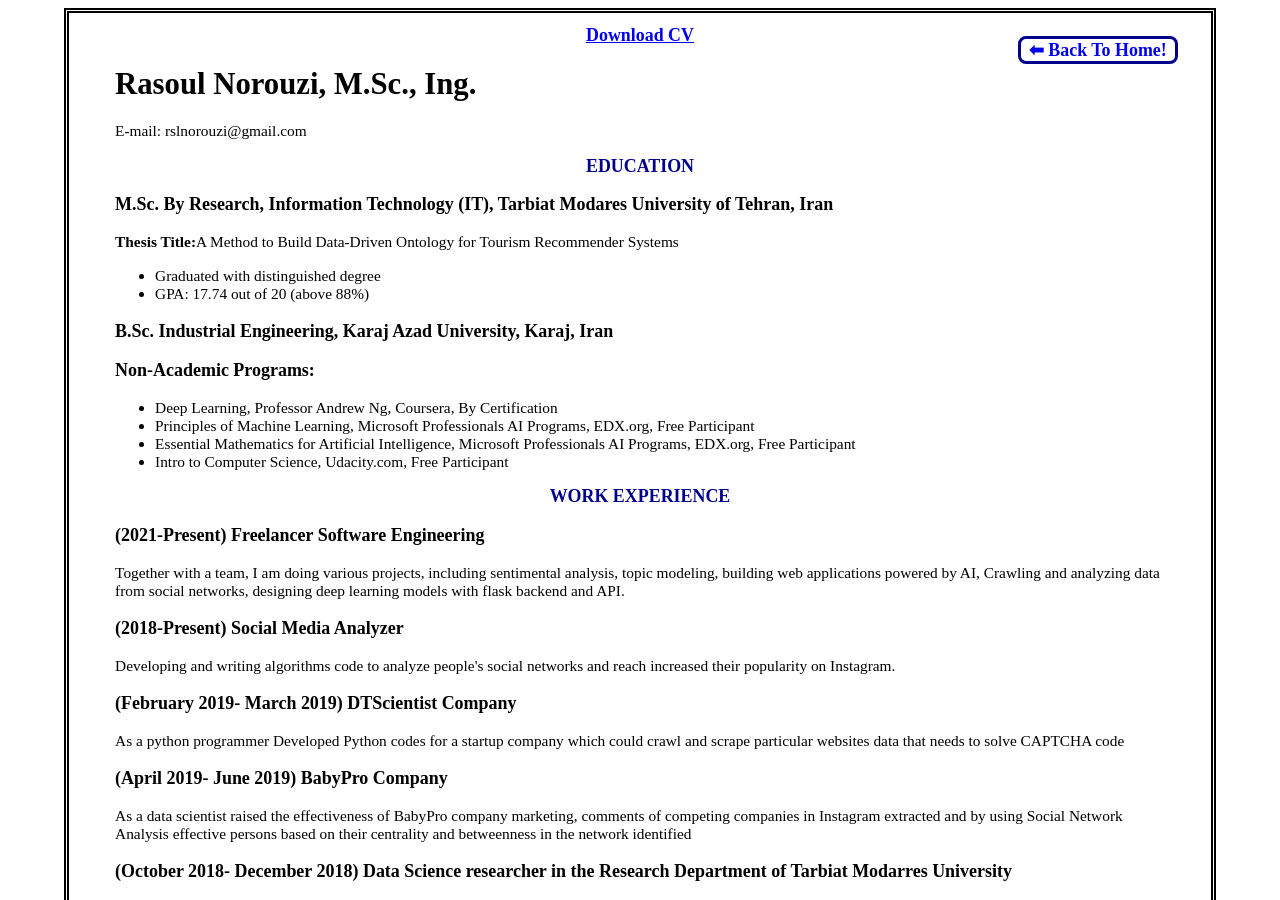
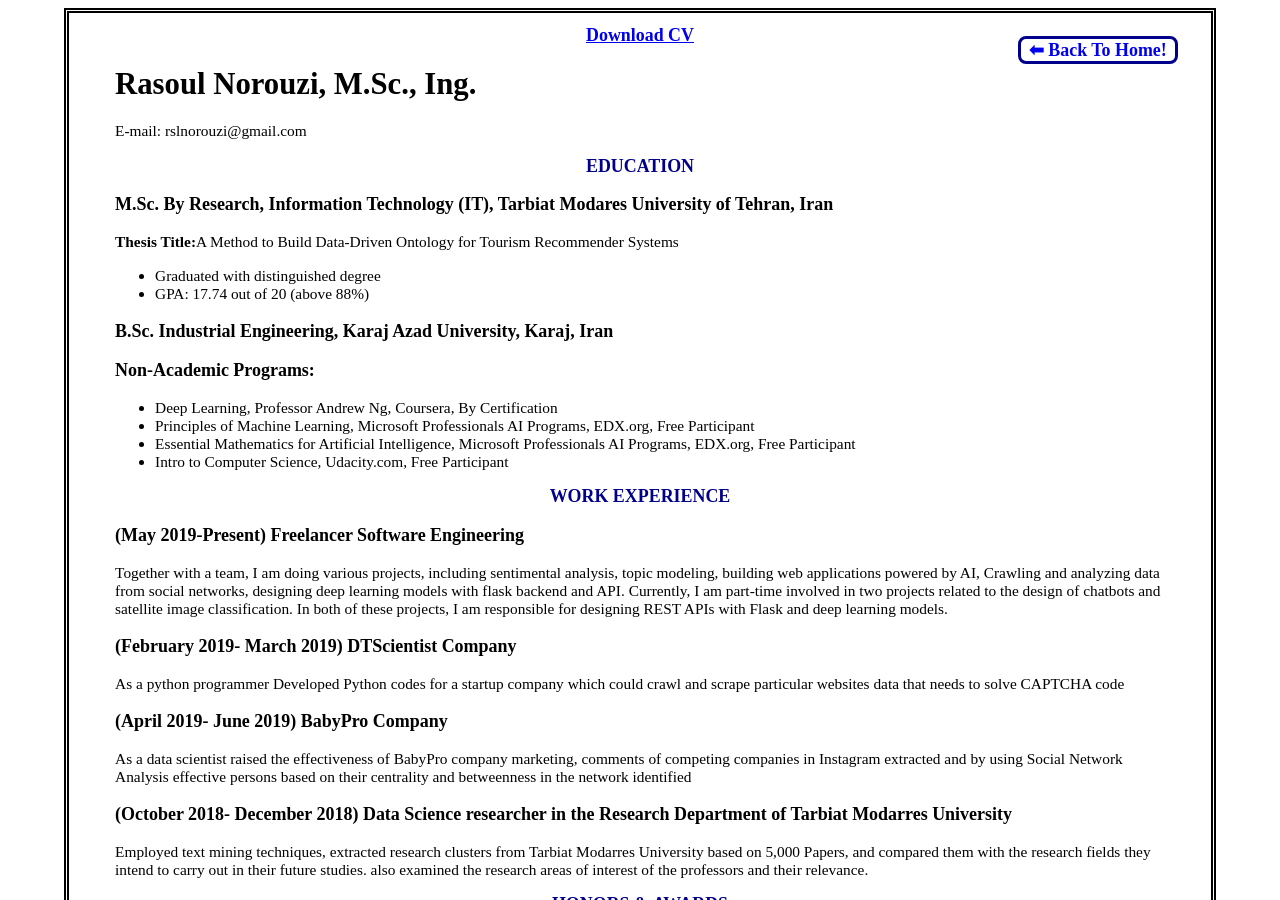
Before and after one commit to rasoulnorouzi/rasoulnorouzi.github.io, a Jekyll site: the page cv.html, which Jekyll copies as it is, in a window 1280 px wide and 900 px high. Built offline with Jekyll 4.4.1, drawn with Linux system fonts in a browser that asks for light colours.

Commit message:
Update cv.html

```diff
--- a/cv.html
+++ b/cv.html
@@ -69,10 +69,8 @@
     <!-- Work Experience -->
 
     <h2 class="title"> WORK EXPERIENCE </h2>
-    <h3>(2021-Present) Freelancer Software Engineering</h3>
-    <p>Together with a team, I am doing various projects, including sentimental analysis, topic modeling, building web applications powered by AI, Crawling and analyzing data from social networks, designing deep learning models with flask backend and API.</p>
-    <h3>(2018-Present) Social Media Analyzer</h3>
-    <p>Developing and writing algorithms code to analyze people's social networks and reach increased their popularity on Instagram.</p>
+    <h3>(May 2019-Present) Freelancer Software Engineering</h3>
+    <p>Together with a team, I am doing various projects, including sentimental analysis, topic modeling, building web applications powered by AI, Crawling and analyzing data from social networks, designing deep learning models with flask backend and API. Currently, I am part-time involved in two projects related to the design of chatbots and satellite image classification. In both of these projects, I am responsible for designing REST APIs with Flask and deep learning models.</p>
     <h3>(February 2019- March 2019) DTScientist Company</h3>
     <p>As a python programmer Developed Python codes for a startup company which could crawl and scrape particular websites data that needs to solve CAPTCHA code</p>
     <h3>(April 2019- June 2019) BabyPro Company</h3>
```
